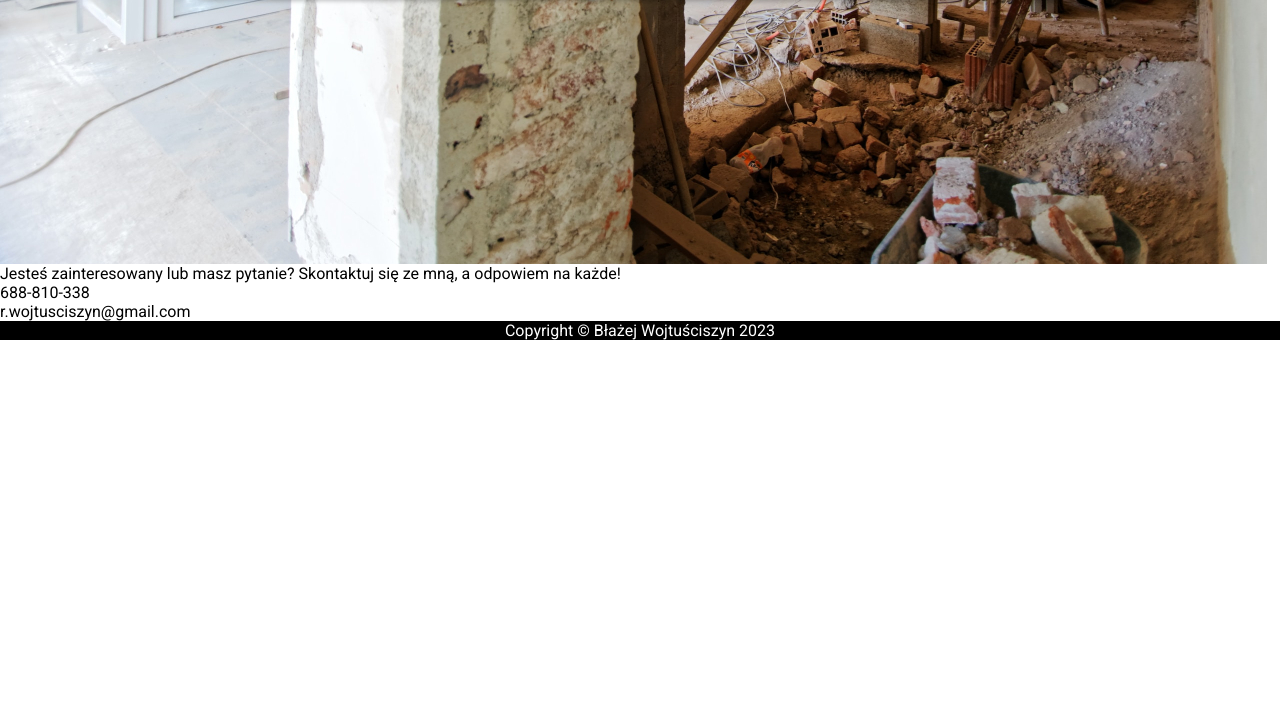
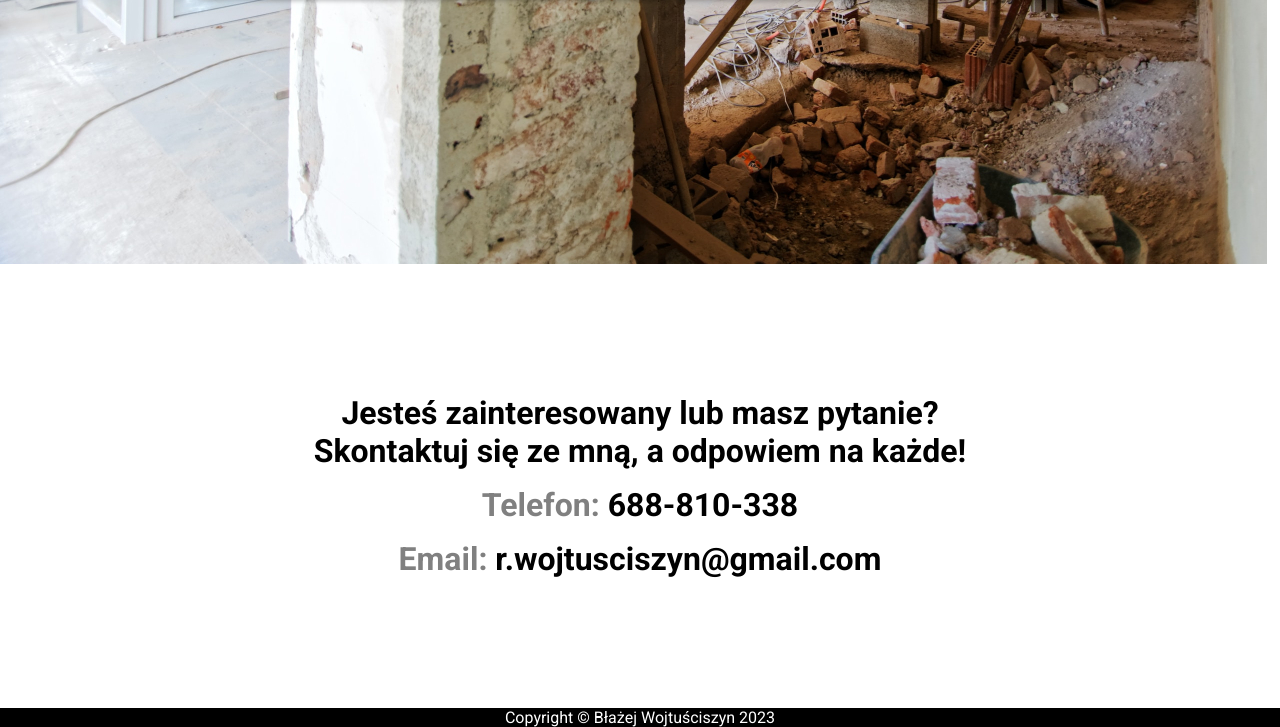
Before and after one commit to Blazej-oWo/construction_industry, a website: page index.html in a window 1280 px wide. Shown: the part 5638-6365 px from the top of the page. Before the commit the page ends 5978 px from the top, so only its background shows below. Drawn offline with Linux system fonts and the light colour scheme.

Commit message:
working on contact section

```diff
--- a/index.html
+++ b/index.html
@@ -196,8 +196,8 @@
 <form action=""></form>
 <section class="contact">
     <p>Jesteś zainteresowany lub masz pytanie? Skontaktuj się ze mną, a odpowiem na każde!</p>
-    <p class="phone-number">688-810-338</p>
-    <p class="email-adress">r.wojtusciszyn@gmail.com</p>
+    <p class="phone-number"><span>Telefon:</span> 688-810-338</p>
+    <p class="email-adress"><span>Email:</span> r.wojtusciszyn@gmail.com</p>
 </section>
     <!-- FOOTER -->
     <footer class="footer">
--- a/scss/layout/_section.scss
+++ b/scss/layout/_section.scss
@@ -79,6 +79,22 @@ main {
     background-color: black;
     color: white;
 }
+.contact {
+    text-align: center;
+    color: black;
+    font-size: $font-size-4;
+    font-weight: $font-weight-semibold;
+    padding: 122px;
+}
+.contact p {
+    text-align: center;
+    padding: 8px;
+    max-width: 700px;
+    margin: 0 auto;
+}
+.contact span {
+    color: gray;
+}
 // & img:hover {
 //     cursor: pointer;
 // }
```
Also changed, not shown: css/style.css, 1 other file.
